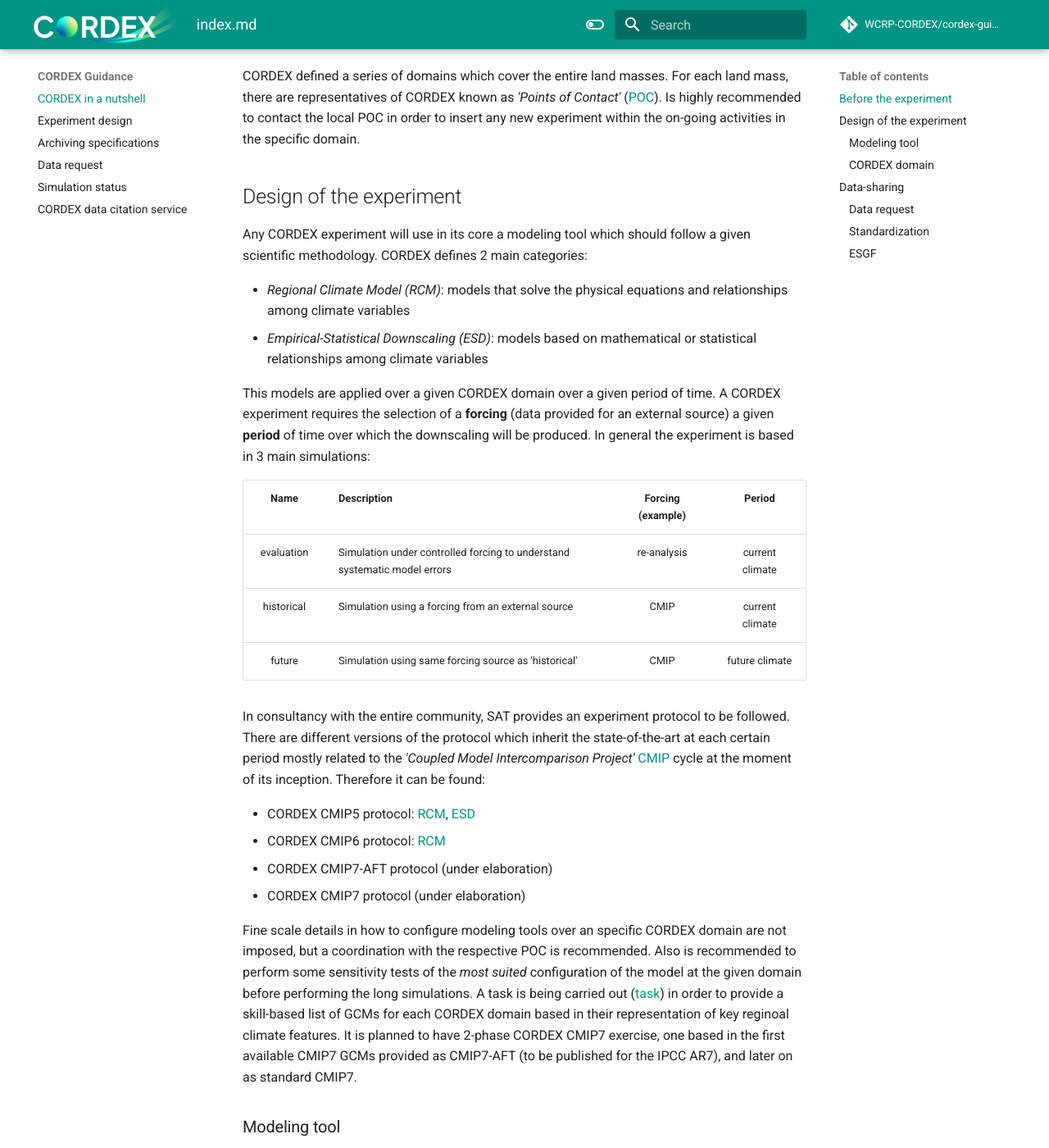
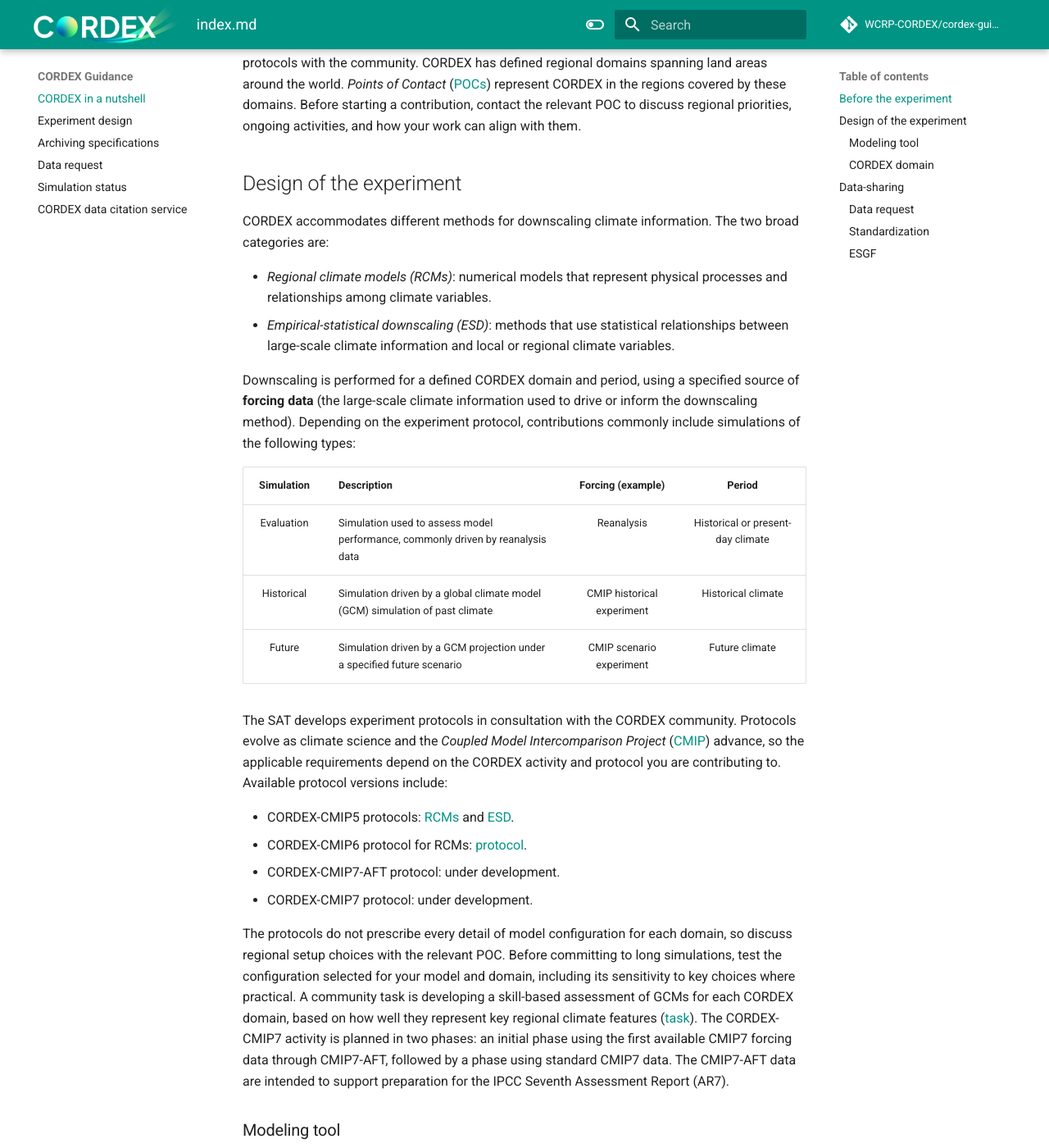
Before and after one commit to WCRP-CORDEX/cordex-guidance, an MkDocs documentation site: the page built from docs/cordex-in-a-nutshell.md, in a window 1280 px wide and 1400 px high, scrolled down 885 px. Shown: the whole window at 82% size. Built offline with MkDocs 1.6.1 and Material for MkDocs 9.7.7, drawn with Linux system fonts in a browser that asks for light colours; comment, search, counter and statistics services are not loaded; the version menu is left out; some of the changed text lies outside the part shown.

Commit message:
Rewrite of CORDEX in a nutshell
AI-assisted by GPT-6 Luna. Prompt:

use your own CORDEX knowledge to improve the jargon in this file. This is intended as a guidance for new users to understand quickly how to contribute to CORDEX. Adap the level and languaje to this purpose. Readers are expected to know about regional climate modelling, but not the CORDEX structure and organisation. It was written by a non-native speaker. Try to improve the English, but also try to keep the ideas. Important, keep the "one sentence per line" structure of the md

see #1

````diff
--- a/docs/cordex-in-a-nutshell.md
+++ b/docs/cordex-in-a-nutshell.md
@@ -11,92 +11,93 @@
 
 !!! danger "This page in under construction"
 
-This quick summary is intended as a guide for any institution willing to contribute to CORDEX with a new experiment.
+This page introduces the main steps and resources for institutions planning to contribute simulations to CORDEX.
 
-The main goal of a CORDEX experiment is to perform a downscaling of climate information in a coordinate manner with other research entities.
-In order to achieve that CORDEX provides an experimental framework designed to provide reliable climate information over an specific area through the collaboration among multiple researchers.
-Aiming to provide a landscape where data can be shared to facilitate hydroclimatic research, studies on impacts and policymaking.
+CORDEX is a community framework for coordinating regional climate downscaling across research groups and regions.
+Its shared protocols help make simulations comparable and their data easier to discover, access, and use in climate research, impact studies, and decision-making.
 
-A CORDEX experiment basically encompasses the following steps:
+A CORDEX contribution generally involves three steps:
 
-1. Execution of a numerical downscaling experiment inside a CORDEX domain
-2. Archive output data following standardization protocol
-3. Share the data to the community
+1. Run a downscaling simulation for a CORDEX domain, following the relevant experiment protocol.
+2. Prepare and archive the output according to the applicable data and metadata standards.
+3. Make the data available to the community, typically through the Earth System Grid Federation (ESGF).
 
-Due to the coordination goal at the core of the CORDEX experiment, multiple documentations and guides are required in order to ensure the correct understanding among the multiple actors involved covering all the aspects of the experiment.
-This _'guidance'_ aims to providing a central unique point of access to all this documentation either for new contributions or experienced ones by giving access to the latest versions of each document.
+CORDEX provides protocols and guidance for the different parts of this process, from experiment design to data publication.
+This site brings those resources together and points to their current versions for both new and experienced contributors.
 
-In recent years, CORDEX related data has been made accessible throughout the _'Earth System Grid Federation'_ ([ESGF](https://www.climateurope.eu/esgf-earth-system-grid-federation/)).
-In order to achieve that, CORDEX data has to follow precise ESGF standards which are trying to mimic the CMIP standard.
+CORDEX data are published through the _Earth System Grid Federation_ ([ESGF](https://www.climateurope.eu/esgf-earth-system-grid-federation/)), a distributed system for publishing and discovering climate data.
+To make datasets interoperable and searchable, contributors follow the conventions and metadata requirements specified for the relevant CORDEX activity and experiment.
 
 ## Before the experiment
-CORDEX has a _'Science Advisory Team'_ ([SAT](https://cordex.org/about/science-adv-team/)) which coordinates the experiment.
-
-CORDEX defined a series of domains which cover the entire land masses.
-For each land mass, there are representatives of CORDEX known as _'Points of Contact'_ ([POC](https://cordex.org/about/points-of-contact/)).
-Is highly recommended to contact the local POC in order to insert any new experiment within the on-going activities in the specific domain.
+CORDEX's _Science Advisory Team_ ([SAT](https://cordex.org/about/science-adv-team/)) provides scientific guidance and develops experiment protocols with the community.
+CORDEX has defined regional domains spanning land areas around the world.
+_Points of Contact_ ([POCs](https://cordex.org/about/points-of-contact/)) represent CORDEX in the regions covered by these domains.
+Before starting a contribution, contact the relevant POC to discuss regional priorities, ongoing activities, and how your work can align with them.
 
 ## Design of the experiment
-Any CORDEX experiment will use in its core a modeling tool which should follow a given scientific methodology.
-CORDEX defines 2 main categories:
+CORDEX accommodates different methods for downscaling climate information.
+The two broad categories are:
 
-- _Regional Climate Model (RCM)_: models that solve the physical equations and relationships among climate variables
-- _Empirical­-Statistical Downscaling (ESD)_: models based on mathematical or statistical relationships among climate variables
+- _Regional climate models (RCMs)_: numerical models that represent physical processes and relationships among climate variables.
+- _Empirical-statistical downscaling (ESD)_: methods that use statistical relationships between large-scale climate information and local or regional climate variables.
 
-This models are applied over a given CORDEX domain over a given period of time.
-A CORDEX experiment requires the selection of a **forcing** (data provided for an external source) a given **period** of time over which the downscaling will be produced. In general the experiment is based in 3 main simulations:
+Downscaling is performed for a defined CORDEX domain and period, using a specified source of **forcing data** (the large-scale climate information used to drive or inform the downscaling method).
+Depending on the experiment protocol, contributions commonly include simulations of the following types:
 
-| Name     | Description | Forcing (example) | Period |
+| Simulation | Description | Forcing (example) | Period |
 |:------------:|:------------ |:------------:|:------------:|
-| evaluation | Simulation under controlled forcing to understand systematic model errors | re-analysis | current climate |
-| historical | Simulation using a forcing from an external source | CMIP | current climate |
-| future | Simulation using same forcing source as 'historical' | CMIP | future climate |
+| Evaluation | Simulation used to assess model performance, commonly driven by reanalysis data | Reanalysis | Historical or present-day climate |
+| Historical | Simulation driven by a global climate model (GCM) simulation of past climate | CMIP historical experiment | Historical climate |
+| Future | Simulation driven by a GCM projection under a specified future scenario | CMIP scenario experiment | Future climate |
 
-In consultancy with the entire community, SAT provides an experiment protocol to be followed. There are different versions of the protocol which inherit the state-of-the-art at each certain period mostly related to the _'Coupled Model Intercomparison Project'_ [CMIP](https://www.wcrp-cmip.org/) cycle at the moment of its inception. Therefore it can be found:
+The SAT develops experiment protocols in consultation with the CORDEX community.
+Protocols evolve as climate science and the _Coupled Model Intercomparison Project_ ([CMIP](https://www.wcrp-cmip.org/)) advance, so the applicable requirements depend on the CORDEX activity and protocol you are contributing to.
+Available protocol versions include:
 
-- CORDEX CMIP5 protocol: [RCM](https://cordex.org/experiment-guidelines/cordex-cmip5/experiment-protocol-cordex-cmip5-rcms/), [ESD](https://cordex.org/experiment-guidelines/cordex-cmip5/experiment-protocol-cordex-cmip5-esd/)
-- CORDEX CMIP6 protocol: [RCM](https://zenodo.org/records/15268192)
-- CORDEX CMIP7-AFT protocol (under elaboration)
-- CORDEX CMIP7 protocol (under elaboration)
+- CORDEX-CMIP5 protocols: [RCMs](https://cordex.org/experiment-guidelines/cordex-cmip5/experiment-protocol-cordex-cmip5-rcms/) and [ESD](https://cordex.org/experiment-guidelines/cordex-cmip5/experiment-protocol-cordex-cmip5-esd/).
+- CORDEX-CMIP6 protocol for RCMs: [protocol](https://zenodo.org/records/15268192).
+- CORDEX-CMIP7-AFT protocol: under development.
+- CORDEX-CMIP7 protocol: under development.
 
-Fine scale details in how to configure modeling tools over an specific CORDEX domain are not imposed, but a coordination with the respective POC is recommended.
-Also is recommended to perform some sensitivity tests of the _most suited_ configuration of the model at the given domain before performing the long simulations.
-A task is being carried out ([task](url)) in order to provide a skill-based list of GCMs for each CORDEX domain based in their representation of key reginoal climate features.
-It is planned to have 2-phase CORDEX CMIP7 exercise, one based in the first available CMIP7 GCMs provided as CMIP7-AFT (to be published for the IPCC AR7), and later on as standard CMIP7.
+The protocols do not prescribe every detail of model configuration for each domain, so discuss regional setup choices with the relevant POC.
+Before committing to long simulations, test the configuration selected for your model and domain, including its sensitivity to key choices where practical.
+A community task is developing a skill-based assessment of GCMs for each CORDEX domain, based on how well they represent key regional climate features ([task](url)).
+The CORDEX-CMIP7 activity is planned in two phases: an initial phase using the first available CMIP7 forcing data through CMIP7-AFT, followed by a phase using standard CMIP7 data.
+The CMIP7-AFT data are intended to support preparation for the IPCC Seventh Assessment Report (AR7).
 
 ### Modeling tool
-CORDEX aims to accommodate any numerical tool or methodology designed to provide a scientifically-based numerical representation of the climate system.
-Since climate modeling science is a continuously evolving topic, new concepts tend to arise.
-CORDEX aims to incorporate also the new ones aiming to enrich the lines of evidence for study of the climate and the potential uses of the produced data.
+CORDEX aims to accommodate scientifically sound tools and methods for representing regional climate, including approaches that emerge as the field develops.
+Using different methods can provide complementary evidence about climate processes and possible future changes.
 
 ### CORDEX domain
-CORDEX defines a series of [domains](https://cordex.org/domains/cordex-domain-description/).
-These domains provide the minimal spatial extent in which any experiment has to contribute with data.
+CORDEX defines a set of [domains](https://cordex.org/domains/cordex-domain-description/) that provide a shared geographic framework for regional simulations.
+The experiment protocol and data requirements specify the spatial coverage expected for a contribution to each domain.
 
 ## Data-sharing
-Sharing of the data among CORDEX participants it is at the core of the initiative.
-In order to achieve that, CORDEX establishes 2 main protocols: list of variables and standardization.
+Sharing data among CORDEX participants is central to the initiative.
+To support this, CORDEX specifies which variables to provide and how datasets should be formatted and described.
 
 ### Data request
-A list of required variables is provided known as _Data Request_.
-These variables are grouped in different priorities: Core, Tier1, Tier2.
-Each group contains a different variables and/or frequencies at which the variable has to be provided.
-The main objective is to provide enough data to maximize the usability of the produced data without overwhelming the institutions that produce the data.
-They depend on the design experiment see the [CORDEX-CMIP6](https://wcrp-cordex.github.io/data-request-table/dreq_default.html) as the last available one.
+A _Data Request_ lists the variables that contributors are asked to provide for an experiment.
+Variables are assigned priorities, such as Core, Tier 1, and Tier 2, which indicate the expected contribution level.
+The request also specifies details such as the required temporal frequency for each variable.
+This helps make the data useful to a wide range of users while keeping production demands manageable for contributing institutions.
+Data requests depend on the experiment; see the [CORDEX-CMIP6 Data Request](https://wcrp-cordex.github.io/data-request-table/dreq_default.html) for an example.
 
 ### Standardization
-Any data to be incorporated into CORDEX has to follow a series of rules in order to guarantee the interoperability of data-sets produced from different institutions, models and domains.
-These rules are based (but not limited) on the [CF-conventions](https://cfconventions.org/) and can be found in this [protocol](url) with a process called _CMORization_.
+CORDEX data must follow common formatting and metadata rules so datasets from different institutions, models, and domains can be used together.
+These rules build on standards such as the [CF Conventions](https://cfconventions.org/) and are described in the relevant [output protocol](url).
+Preparing model output to meet a protocol's variable, metadata, and file-format requirements is commonly called _CMORization_.
 
 ### ESGF
-Since the possibility to upload CORDEX data into ESGF nodes, a new series of protocols and standards have to be followed.
-ESGF introduces a series of _'Data Reference Syntax'_ (DRS), _'Controlled Vocabulary'_ (CV) among others.
-These elements consists in a series of tables used by the ESGF nodes to directly consult which data is available.
+Publishing through ESGF also requires datasets to use the identifiers and metadata expected by the relevant CORDEX activity.
+These include a _Data Reference Syntax_ (DRS), which defines how datasets are organized and named, and _Controlled Vocabularies_ (CVs), which provide approved identifiers for items such as institutions, models, and experiments.
+ESGF uses this metadata to index datasets and help users find available data.
 
-These ESGF-derived standardization encompasses all the metadata of any file archived in the ESGF. From the register of institutions, models, activities to the name of the archive itself.
-All this register infrastructure is controlled via GIT repository and managed by researchers designated by CORDEX SAT.
+The CORDEX vocabularies and related publication metadata are maintained in community repositories by designated maintainers.
+The directory and filename patterns below illustrate the CORDEX-CMIP5 DRS; use the current protocol and controlled vocabularies for the activity you are contributing to.
 
-The CORDEX DRS path follows the directory structure:
+In this CMIP5 example, the directory structure is:
 ```
 <activity>/
   <product>/
@@ -111,28 +112,30 @@
                     <VariableName>
 ```
 
-For file names, the DRS elements are joined by underscores and organized in the following order (example from CMIP5):
+In this CMIP5 example, the filename combines DRS elements in the following order:
 ```
-<VariableName>_<Domain>_<GCMModelName>_<CMIP5ExperimentName>_<CMIP5EnsembleMember>_<RCMModelName_RCMVersionID<_<Frequency>[_StartTime-EndTime].nc
+<VariableName>_<Domain>_<GCMModelName>_<CMIP5ExperimentName>_<CMIP5EnsembleMember>_<RCMModelName>_<RCMVersionID>_<Frequency>[_<StartTime>-<EndTime>].nc
 ```
 
-Each entry has different sources. A full description can be found in this output specifications [OutputFile](url)
+The values for each element come from the experiment definition, the relevant controlled vocabularies, or the simulation output.
+A full description is available in the [output specifications](url).
 
-- `<activity>`: activity of the experiment (by now only `DYN`: dynamic downscaling, `ESD`: Empirical­-Statistical Downscaling)
-- `<product>`:
-- `<Domain>`: one of the declared domains from this [CV-domains](url)
-- `<Institution>`: one of the declared institutions from this [CV-institutions](url). **NOTE**: contact your POC in case your institution is not listed
-- `<GCMModelName>`: one of the declared CMIP GCMs from this [CV-GCMS](url) used as forcing
-- `<CMIP5ExperimentName>`: one of the declared CMIP experiments of the GCM from this [CV-ExpName](url) used as forcing
-- `<CMIP5EnsembleMember>`: one of the declared CMIP members of the runs of the GCM from this [CV-GCMEns](url)
-- `<RCMModelName>`: one of the declared RCMs from this [CV-RCMs](url). **NOTE**: contact your POC in case your RCM is not listed
-- `<RCMVersionID>`: one of the declared versions of the RCM from this [CV-RCMversion](url). **NOTE**: contact your POC in case your RCM is not listed
-- `<Frequency>`: one of the declared output freqeuncies from this [CV-Frequency](url)
-- `<VariableName>`: one of the declared name of variables from this [CV-variables](url)
-- `[_StartTime-EndTime]`: format of the period covered by the file
+- `<activity>`: the CORDEX activity, such as `DYN` for dynamical downscaling or `ESD` for empirical-statistical downscaling.
+- `<product>`: the product category defined by the relevant activity's DRS.
+- `<Domain>`: the identifier of a declared CORDEX domain from the [domain vocabulary](url).
+- `<Institution>`: the identifier of a registered institution from the [institution vocabulary](url); contact your POC if your institution is not listed.
+- `<GCMModelName>`: the name of the CMIP GCM providing the forcing, selected from the [GCM vocabulary](url).
+- `<CMIP5ExperimentName>`: the name of the CMIP5 experiment providing the forcing, selected from the [experiment vocabulary](url).
+- `<CMIP5EnsembleMember>`: the identifier of the GCM ensemble member, selected from the [GCM ensemble vocabulary](url).
+- `<RCMModelName>`: the name of the regional climate model, selected from the [RCM vocabulary](url); contact your POC if your model is not listed.
+- `<RCMVersionID>`: the registered version of the regional climate model, selected from the [RCM version vocabulary](url); contact your POC if your model version is not listed.
+- `<Frequency>`: the output frequency, selected from the [frequency vocabulary](url).
+- `<VariableName>`: the variable identifier, selected from the [variable vocabulary](url).
+- `[_<StartTime>-<EndTime>]`: an optional date range indicating the period covered by the file.
 
 #### Checking before uploading
-Before data can be upload 2 steps are necessary:
+Before publication, run the checks required by the applicable protocol.
+For example, the following tools support preparation and validation of CORDEX data:
 
-- [ncrepack-coredex](https://github.com/WCRP-CORDEX/ncrepack-cordex): tool to repack the data inside the files in order to facilitate downloading and analysis
-- [esgf-qa](https://github.com/ESGF/esgf-qa): tool to check ESGF compilance of the data
+- [ncrepack-cordex](https://github.com/WCRP-CORDEX/ncrepack-cordex): repacks NetCDF files to facilitate downloading and analysis.
+- [esgf-qa](https://github.com/ESGF/esgf-qa): checks data against ESGF quality-assurance requirements.
````
Also changed, not shown: docs/CORDEX-CMIP6-citation.md (+2 -2 lines).
